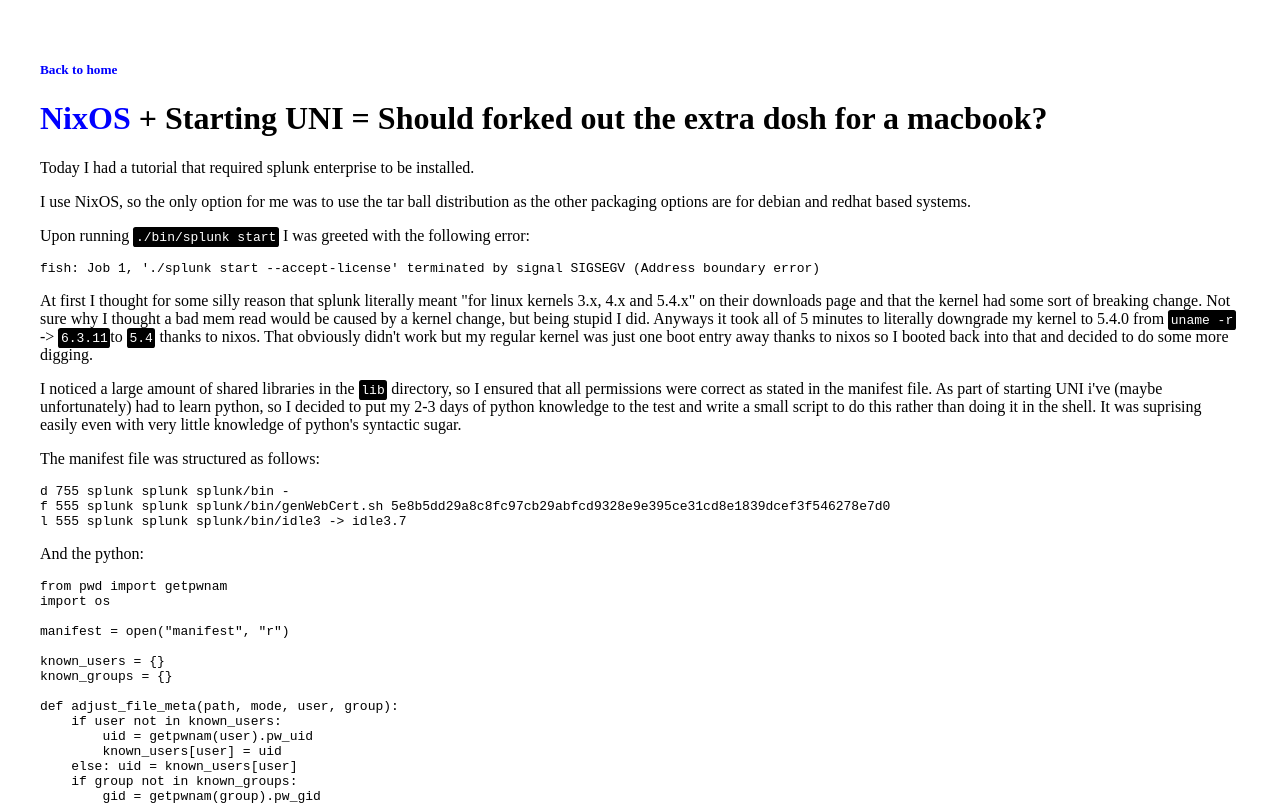
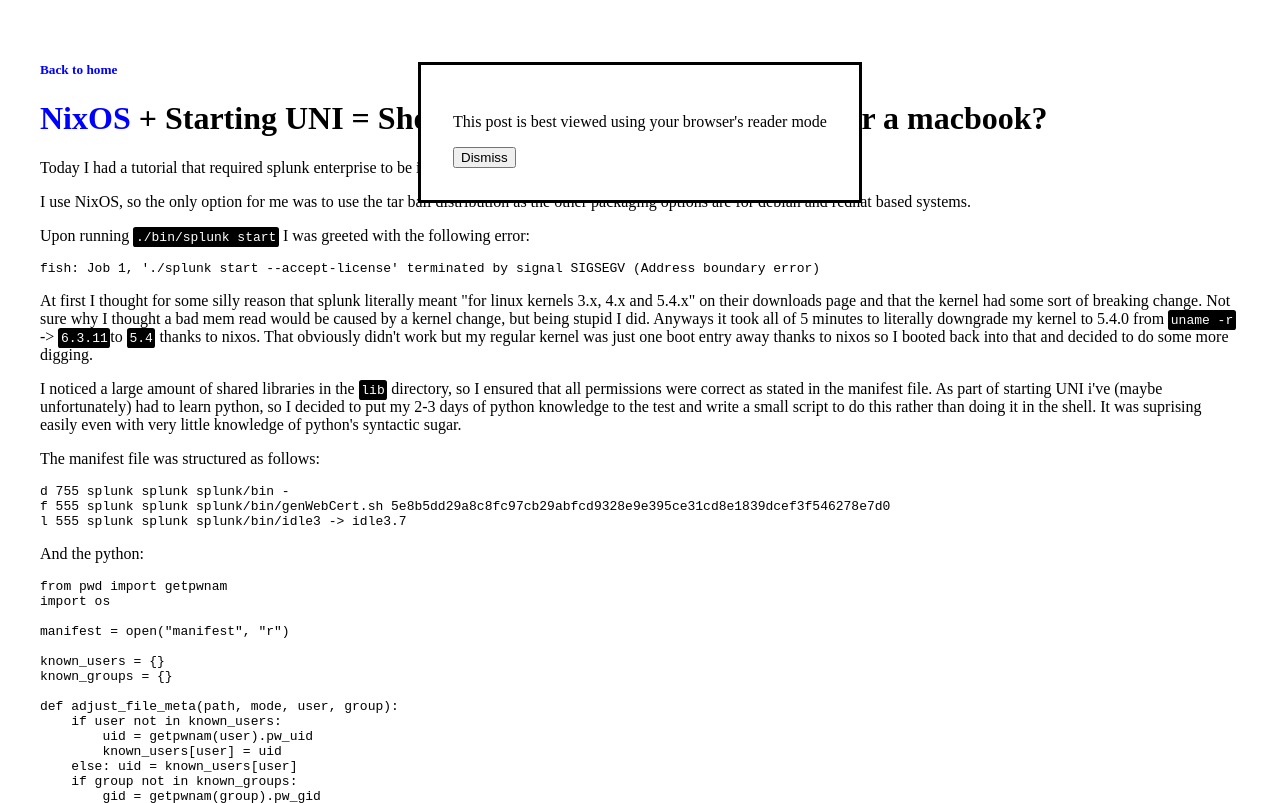
Before and after one commit to LiamKearn/blog, a website: page content/nix-first-tut-splunk-install.html in a window 1280 px wide. Shown: the top 803 px of the page. Drawn offline with Linux system fonts and the light colour scheme.

Commit message:
Add note about viewing in reader mode

```diff
--- a/content/nix-first-tut-splunk-install.html
+++ b/content/nix-first-tut-splunk-install.html
@@ -50,6 +50,12 @@
 </head>
 
 <body>
+<dialog open>
+  <p>This post is best viewed using your browser's reader mode</p>
+  <form method="dialog">
+    <button>Dismiss</button>
+  </form>
+</dialog>
 <a href="/"><h5>Back to home</h5></a>
 <h1><a href="https://nixos.org/guides/how-nix-works.html">NixOS</a> + Starting UNI = Should forked out the extra dosh for a macbook?</h1>
 <p>Today I had a tutorial that required splunk enterprise to be installed.</p>
```
